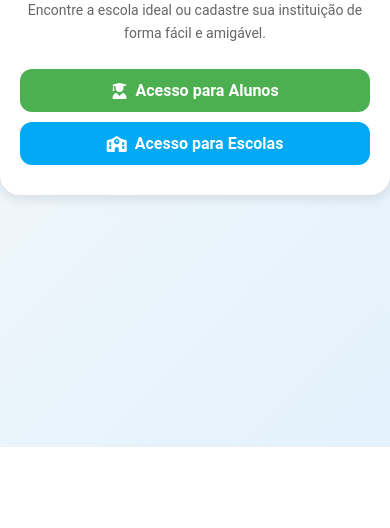
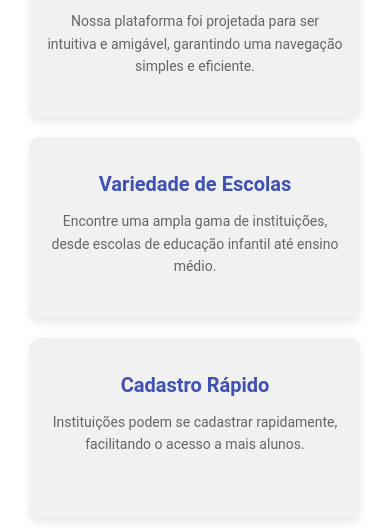
Before and after one commit to constday/ProjetoIntegrador-main, a plain HTML site: page index.html in a window 390 px wide. Shown: the part 397-925 px from the top of the page. Before the commit the page ends 844 px from the top, so only its background shows below. Drawn offline with Linux system fonts and the light colour scheme.

Commit message:
atualizacao

```diff
--- a/index.html
+++ b/index.html
@@ -1,5 +1,6 @@
 <!DOCTYPE html>
 <html lang="pt-BR">
+
 <head>
     <meta charset="UTF-8">
     <meta name="viewport" content="width=device-width, initial-scale=1.0">
@@ -8,7 +9,7 @@
     <style>
         body {
             font-family: 'Roboto', Arial, sans-serif;
-            background: linear-gradient(135deg, #f9f9f9, #e3f2fd);
+            background: linear-gradient(135deg, white);
             display: flex;
             justify-content: center;
             align-items: center;
@@ -17,17 +18,20 @@
             margin: 0;
             padding: 20px;
             box-sizing: border-box;
+            color: #333;
+            text-align: center;
         }
+
         nav {
             width: 100%;
             background-color: #3f51b5;
             padding: 10px 0;
-            text-align: center;
             position: fixed;
             top: 0;
             left: 0;
             z-index: 1000;
         }
+
         nav a {
             color: #ffffff;
             text-decoration: none;
@@ -35,35 +39,56 @@
             font-weight: 600;
             transition: color 0.3s;
         }
+
         nav a:hover {
-            color: #ffd700; /* Gold color on hover */
+            color: #ffd700;
         }
+
         .container {
             background-color: #ffffff;
-            padding: 30px;
+            padding: 40px;
             border-radius: 20px;
-            box-shadow: 0 4px 12px rgba(0, 0, 0, 0.1);
-            text-align: center;
+            box-shadow: 0 6px 20px rgba(0, 0, 0, 0.1);
             max-width: 400px;
             width: 100%;
+            margin-top: 70px; /* Espaço para o nav fixo */
             transition: transform 0.3s ease-in-out;
-            margin-top: 70px; /* Espaço para o nav fixo */
+            animation: fadeIn 0.5s ease;
         }
-        .container:hover {
-            transform: translateY(-10px);
+
+        @keyframes fadeIn {
+            from {
+                opacity: 0;
+                transform: translateY(-20px);
+            }
+
+            to {
+                opacity: 1;
+                transform: translateY(0);
+            }
         }
+
         h1 {
-            font-size: 26px;
-            color: #333333;
+            font-size: 28px;
+            color: #3f51b5;
             margin-bottom: 15px;
             font-weight: 700;
         }
+
+        h2 {
+            font-size: 22px;
+            color: #3f51b5;
+            margin-top: 20px;
+            margin-bottom: 10px;
+        }
+
         p {
             font-size: 16px;
             color: #666666;
             margin-bottom: 25px;
             line-height: 1.6;
         }
+
         .btn {
             display: flex;
             align-items: center;
@@ -74,49 +99,85 @@
             font-size: 18px;
             font-weight: 600;
             color: #ffffff;
-            background-color: #3f51b5;
             border: none;
             border-radius: 12px;
             cursor: pointer;
             text-decoration: none;
             transition: background-color 0.3s, box-shadow 0.3s, transform 0.3s;
         }
+
         .btn i {
             margin-right: 8px;
         }
-        .btn:hover {
-            background-color: #2c387e;
-            box-shadow: 0 6px 16px rgba(0, 0, 0, 0.15);
-            transform: scale(1.05);
-        }
+
         .btn-student {
             background-color: #4caf50;
         }
+
         .btn-student:hover {
             background-color: #388e3c;
         }
+
         .btn-school {
             background-color: #03a9f4;
         }
+
         .btn-school:hover {
             background-color: #0288d1;
         }
+
+        .features {
+            margin-top: 40px;
+            display: flex;
+            justify-content: space-around;
+            flex-wrap: wrap;
+            max-width: 800px;
+            width: 100%;
+        }
+
+        .feature {
+            background: #f1f1f1;
+            border-radius: 10px;
+            padding: 15px;
+            margin: 10px;
+            flex: 1 1 150px;
+            box-shadow: 0 4px 10px rgba(0, 0, 0, 0.1);
+            transition: transform 0.3s;
+        }
+
+        .feature:hover {
+            transform: translateY(-5px);
+        }
+
         @media (max-width: 500px) {
             .container {
-                padding: 20px;
+                padding: 30px 20px;
             }
+
             h1 {
-                font-size: 22px;
+                font-size: 24px;
             }
+
+            h2 {
+                font-size: 20px;
+            }
+
             p {
                 font-size: 14px;
             }
+
             .btn {
                 font-size: 16px;
+            }
+
+            .features {
+                flex-direction: column;
+                align-items: center;
             }
         }
     </style>
 </head>
+
 <body>
     <nav>
         <a href="index.html">Home</a>
@@ -128,5 +189,21 @@
         <a href="buscar.html" class="btn btn-student"><i class="fas fa-user-graduate"></i>Acesso para Alunos</a>
         <a href="escola.html" class="btn btn-school"><i class="fas fa-school"></i>Acesso para Escolas</a>
     </div>
+
+    <div class="features">
+        <div class="feature">
+            <h2>Facilidade de Uso</h2>
+            <p>Nossa plataforma foi projetada para ser intuitiva e amigável, garantindo uma navegação simples e eficiente.</p>
+        </div>
+        <div class="feature">
+            <h2>Variedade de Escolas</h2>
+            <p>Encontre uma ampla gama de instituições, desde escolas de educação infantil até ensino médio.</p>
+        </div>
+        <div class="feature">
+            <h2>Cadastro Rápido</h2>
+            <p>Instituições podem se cadastrar rapidamente, facilitando o acesso a mais alunos.</p>
+        </div>
+    </div>
 </body>
+
 </html>
--- a/server.js
+++ b/server.js
@@ -48,7 +48,7 @@ app.post('/login', (req, res) => {
 
         // Se o usuário for encontrado
         if (results.length > 0) {
-            res.sendFile(__dirname + '/public/admin.html'); // Redireciona para admin.html
+            res.sendFile(path.join(__dirname, 'public', 'admin.html'));
         } else {
             res.status(401).send('Login ou senha inválidos!'); // Retorna erro de login
         }
```
Also changed, not shown: admin.html (+1 -1 lines), buscar.html (+1 -1 lines), escola.html (+1 -1 lines).
